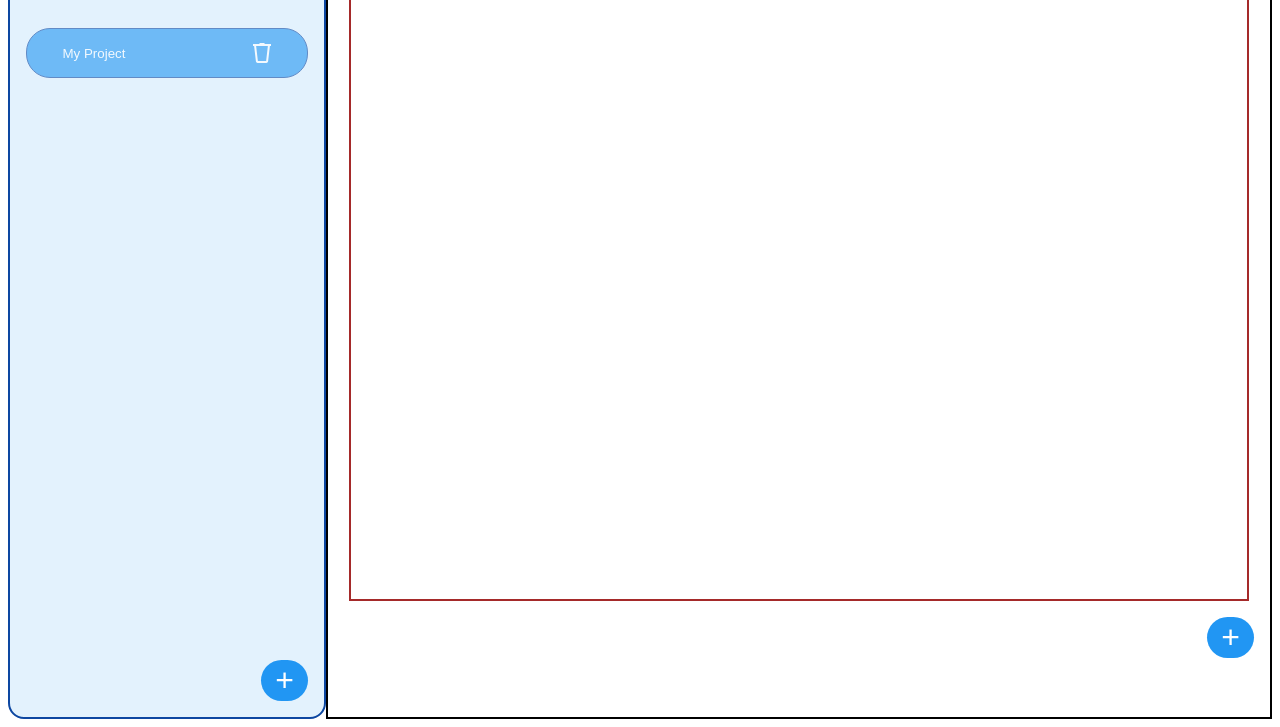
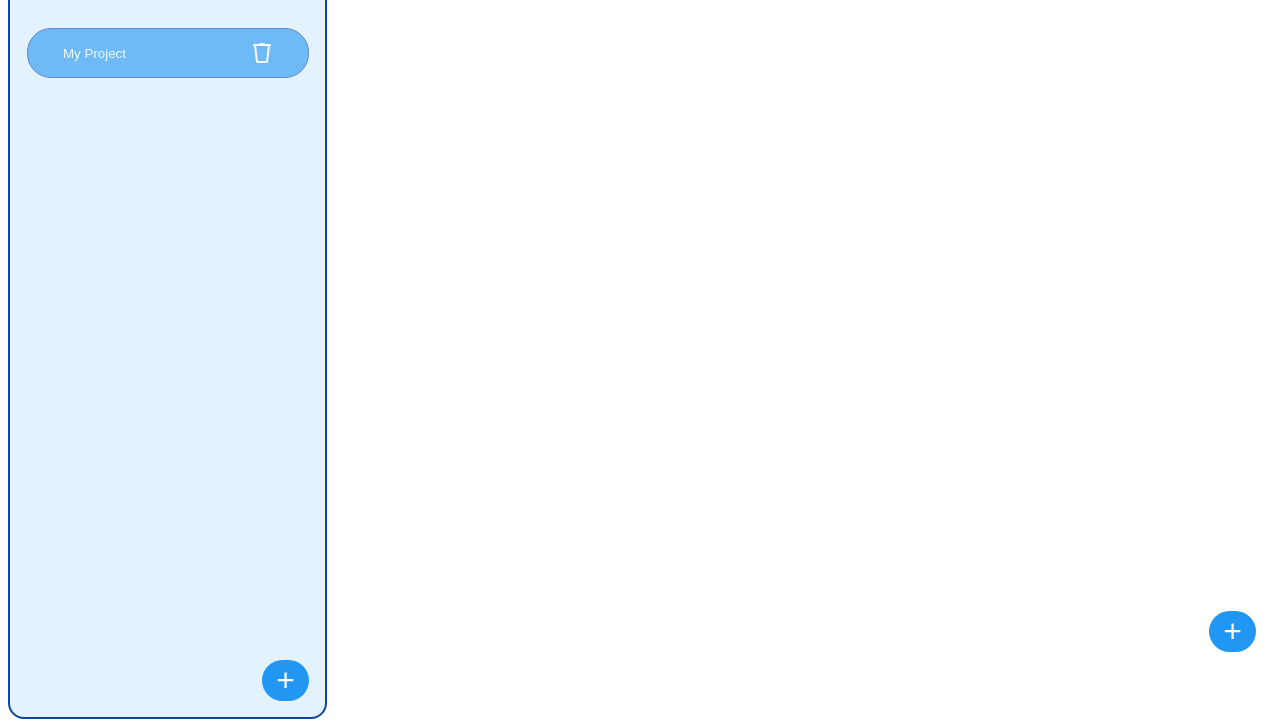
Before and after one commit to coding-cosmos/TODO, a website built with webpack: page src/index.html in a window 1280 px wide. Shown: the part 93-820 px from the top of the page. Built offline with nearby package versions, Linux system fonts and the light colour scheme.

Commit message:
Remvoe border and Add flex to todolist

```diff
--- a/src/styles/main-styles.css
+++ b/src/styles/main-styles.css
@@ -2,14 +2,17 @@
     display: flex;
     flex-direction: column;
     align-items: center;
-    border: 2px solid black;
+    /* border: 2px solid black;     */
     width: 75vw;
 }
 
 .todo-list{
     height: 75vh;
-    border: 2px solid brown;
+    /* border: 2px solid brown; */
     width: 70vw;
+    display: flex;
+    flex-direction: column;
+    align-items: center;
 }
 
 .add-btn{
```
